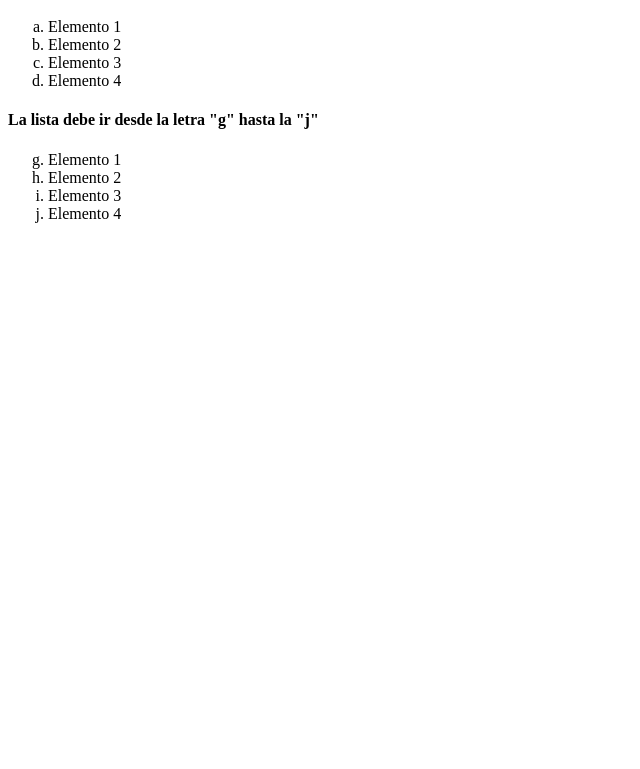
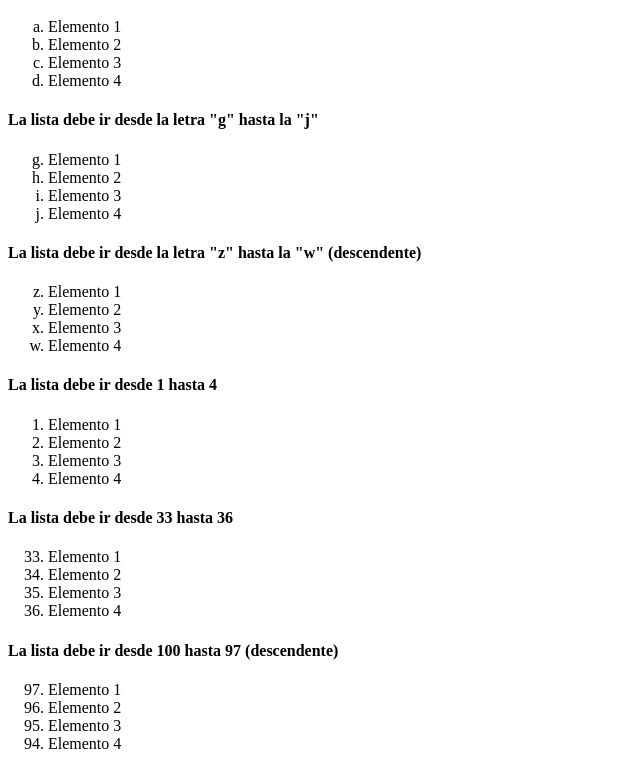
Before and after one commit to PabloV35/Portafolio-Front-End, a plain HTML site: page ejercitacion de la lectura modulo2 HTML/Ejercitacion2.html in a window 1280 px wide. Shown: the part 101-870 px from the top of the page, without its empty margins (0-640 px from the left). Before the commit the page ends 800 px from the top, so only its background shows below. Drawn offline with Linux system fonts and the light colour scheme.

Commit message:
completo

```diff
--- a/ejercitacion de la lectura modulo2 HTML/Ejercitacion2.html
+++ b/ejercitacion de la lectura modulo2 HTML/Ejercitacion2.html
@@ -23,7 +23,33 @@
     <li>Elemento 4</li>
 </ol>
 
-
-
+ <h4>La lista debe ir desde la letra "z" hasta la "w" (descendente)</h4>
+ <ol type="a" start="26" reversed>
+    <li>Elemento 1</li>
+    <li>Elemento 2</li>
+    <li>Elemento 3</li>
+    <li>Elemento 4</li>
+</ol>
+<h4>La lista debe ir desde 1 hasta 4</h4>
+<ol>
+    <li>Elemento 1</li>
+    <li>Elemento 2</li>
+    <li>Elemento 3</li>
+    <li>Elemento 4</li>
+</ol>
+<h4>La lista debe ir desde 33 hasta 36</h4>
+<ol type="1" start="33">
+    <li>Elemento 1</li>
+    <li>Elemento 2</li>
+    <li>Elemento 3</li>
+    <li>Elemento 4</li>
+</ol>
+<h4>La lista debe ir desde 100 hasta 97 (descendente)</h4>
+<ol type="1" start="97" reversed>
+    <li>Elemento 1</li>
+    <li>Elemento 2</li>
+    <li>Elemento 3</li>
+    <li>Elemento 4</li>
+</ol>
 </body>
 </html>
```
